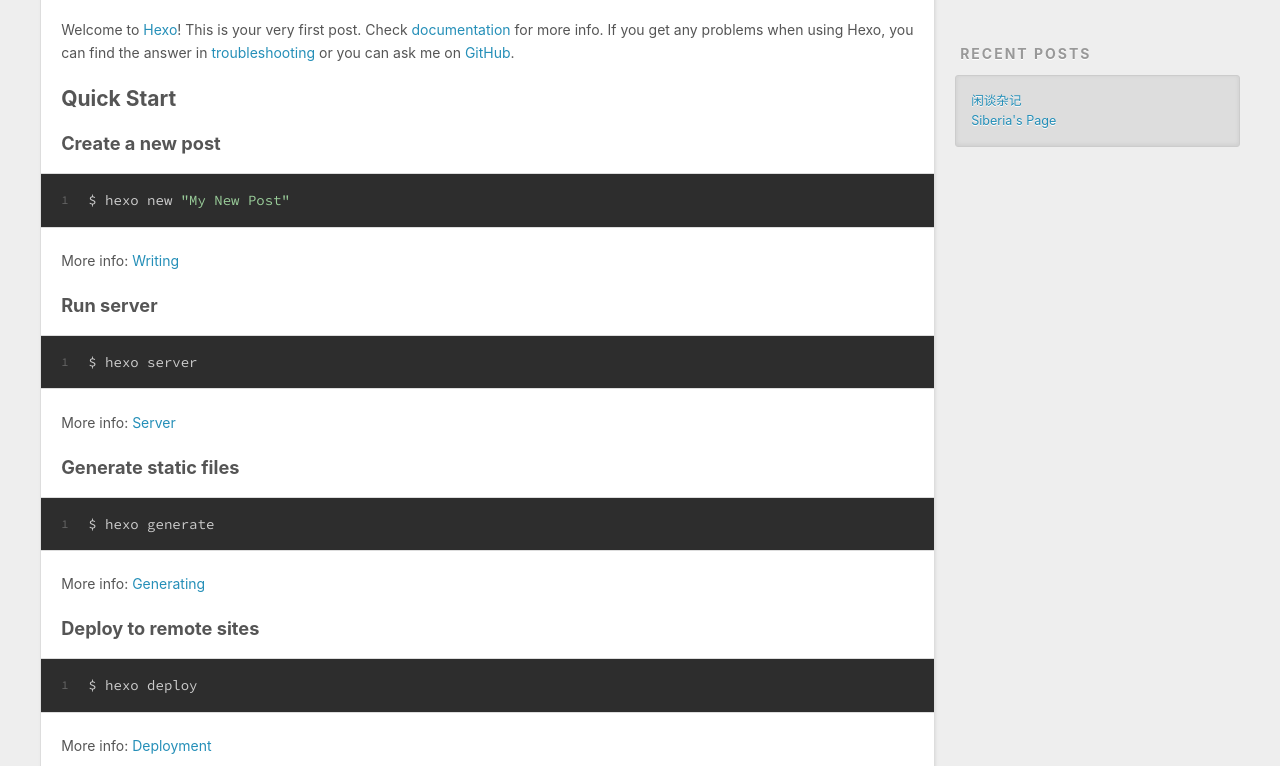
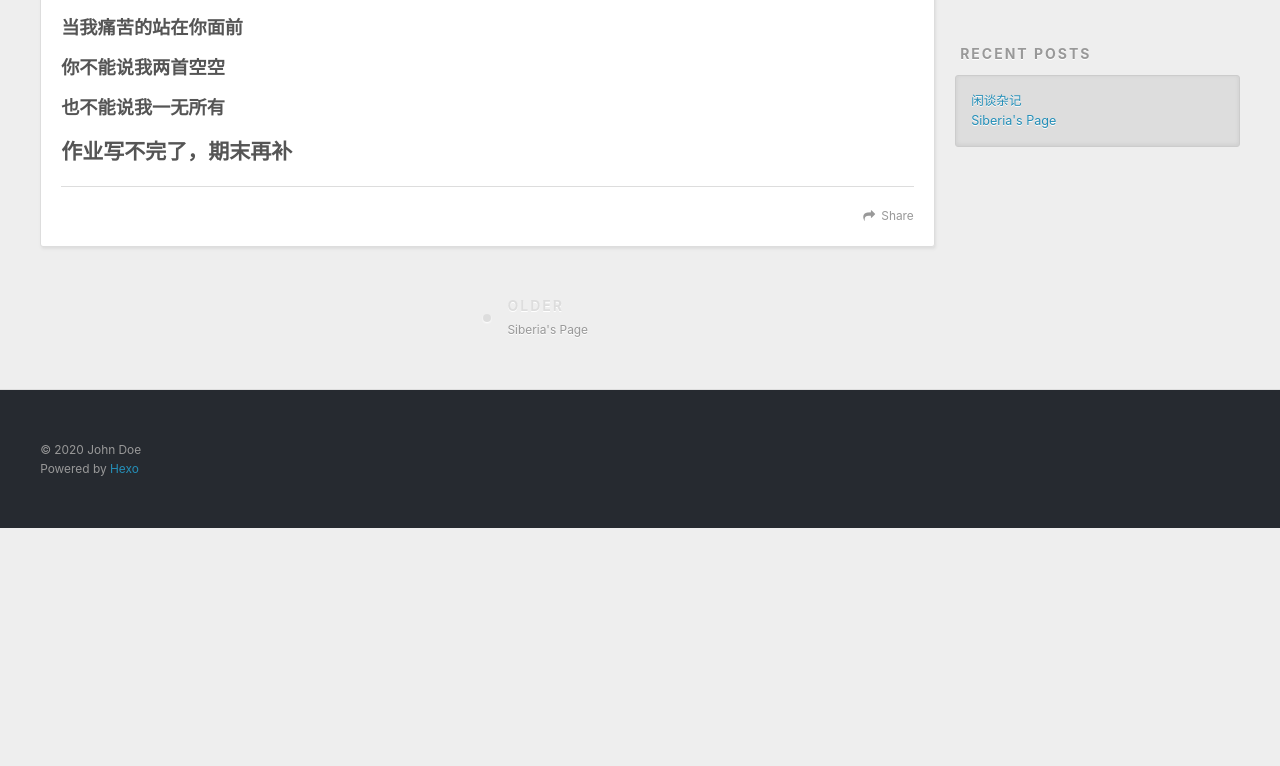
Before and after one commit to Siberia-yuan/Siberia-yuan.github.io, a plain HTML site: page 2020/05/08/闲谈杂记/index.html in a window 1280 px wide. Shown: the part 434-1200 px from the top of the page. After the commit the page ends 962 px from the top, so only its background shows below. Drawn offline with nearby package versions, Linux system fonts and the light colour scheme.

Commit message:
Site updated: 2020-05-08 20:48:20

```diff
--- a/2020/05/08/闲谈杂记/index.html
+++ b/2020/05/08/闲谈杂记/index.html
@@ -7,15 +7,15 @@
 
   <title>闲谈杂记 | Hexo</title>
   <meta name="viewport" content="width=device-width, initial-scale=1, maximum-scale=1">
-  <meta name="description" content="Welcome to Hexo! This is your very first post. Check documentation for more info. If you get any problems when using Hexo, you can find the answer in troubleshooting or you can ask me on GitHub. Quick">
+  <meta name="description" content="当我痛苦的站在你面前你不能说我两首空空也不能说我一无所有作业写不完了，期末再补">
 <meta property="og:type" content="article">
 <meta property="og:title" content="闲谈杂记">
 <meta property="og:url" content="http://yoursite.com/2020/05/08/%E9%97%B2%E8%B0%88%E6%9D%82%E8%AE%B0/index.html">
 <meta property="og:site_name" content="Hexo">
-<meta property="og:description" content="Welcome to Hexo! This is your very first post. Check documentation for more info. If you get any problems when using Hexo, you can find the answer in troubleshooting or you can ask me on GitHub. Quick">
+<meta property="og:description" content="当我痛苦的站在你面前你不能说我两首空空也不能说我一无所有作业写不完了，期末再补">
 <meta property="og:locale" content="en_US">
 <meta property="article:published_time" content="2020-05-08T12:19:21.000Z">
-<meta property="article:modified_time" content="2020-05-08T12:32:44.924Z">
+<meta property="article:modified_time" content="2020-05-08T12:45:54.781Z">
 <meta property="article:author" content="John Doe">
 <meta name="twitter:card" content="summary">
 
@@ -88,24 +88,11 @@
 
     <div class="article-entry" itemprop="articleBody">
 
-        <p>Welcome to <a href="https://hexo.io/" target="_blank" rel="noopener">Hexo</a>! This is your very first post. Check <a href="https://hexo.io/docs/" target="_blank" rel="noopener">documentation</a> for more info. If you get any problems when using Hexo, you can find the answer in <a href="https://hexo.io/docs/troubleshooting.html" target="_blank" rel="noopener">troubleshooting</a> or you can ask me on <a href="https://github.com/hexojs/hexo/issues" target="_blank" rel="noopener">GitHub</a>.</p>
-<h2 id="Quick-Start"><a href="#Quick-Start" class="headerlink" title="Quick Start"></a>Quick Start</h2><h3 id="Create-a-new-post"><a href="#Create-a-new-post" class="headerlink" title="Create a new post"></a>Create a new post</h3><figure class="highlight bash"><table><tr><td class="gutter"><pre><span class="line">1</span><br></pre></td><td class="code"><pre><span class="line">$ hexo new <span class="string">"My New Post"</span></span><br></pre></td></tr></table></figure>
-
-<p>More info: <a href="https://hexo.io/docs/writing.html" target="_blank" rel="noopener">Writing</a></p>
-<h3 id="Run-server"><a href="#Run-server" class="headerlink" title="Run server"></a>Run server</h3><figure class="highlight bash"><table><tr><td class="gutter"><pre><span class="line">1</span><br></pre></td><td class="code"><pre><span class="line">$ hexo server</span><br></pre></td></tr></table></figure>
-
-<p>More info: <a href="https://hexo.io/docs/server.html" target="_blank" rel="noopener">Server</a></p>
-<h3 id="Generate-static-files"><a href="#Generate-static-files" class="headerlink" title="Generate static files"></a>Generate static files</h3><figure class="highlight bash"><table><tr><td class="gutter"><pre><span class="line">1</span><br></pre></td><td class="code"><pre><span class="line">$ hexo generate</span><br></pre></td></tr></table></figure>
-
-<p>More info: <a href="https://hexo.io/docs/generating.html" target="_blank" rel="noopener">Generating</a></p>
-<h3 id="Deploy-to-remote-sites"><a href="#Deploy-to-remote-sites" class="headerlink" title="Deploy to remote sites"></a>Deploy to remote sites</h3><figure class="highlight bash"><table><tr><td class="gutter"><pre><span class="line">1</span><br></pre></td><td class="code"><pre><span class="line">$ hexo deploy</span><br></pre></td></tr></table></figure>
-
-<p>More info: <a href="https://hexo.io/docs/one-command-deployment.html" target="_blank" rel="noopener">Deployment</a></p>
-
+        <h3 id="当我痛苦的站在你面前"><a href="#当我痛苦的站在你面前" class="headerlink" title="当我痛苦的站在你面前"></a>当我痛苦的站在你面前</h3><h3 id="你不能说我两首空空"><a href="#你不能说我两首空空" class="headerlink" title="你不能说我两首空空"></a>你不能说我两首空空</h3><h3 id="也不能说我一无所有"><a href="#也不能说我一无所有" class="headerlink" title="也不能说我一无所有"></a>也不能说我一无所有</h3><h2 id="作业写不完了，期末再补"><a href="#作业写不完了，期末再补" class="headerlink" title="作业写不完了，期末再补"></a>作业写不完了，期末再补</h2>
 
     </div>
     <footer class="article-footer">
-      <a data-url="http://yoursite.com/2020/05/08/%E9%97%B2%E8%B0%88%E6%9D%82%E8%AE%B0/" data-id="ck9y6fvzj0001y49ndhc577t6" class="article-share-link">Share</a>
+      <a data-url="http://yoursite.com/2020/05/08/%E9%97%B2%E8%B0%88%E6%9D%82%E8%AE%B0/" data-id="ck9y73fzp00018q9n6m2900h0" class="article-share-link">Share</a>
 
 
     </footer>
```
Also changed, not shown: 2020/05/08/hello-world/index.html (+2 -2 lines), index.html (+3 -16 lines).
